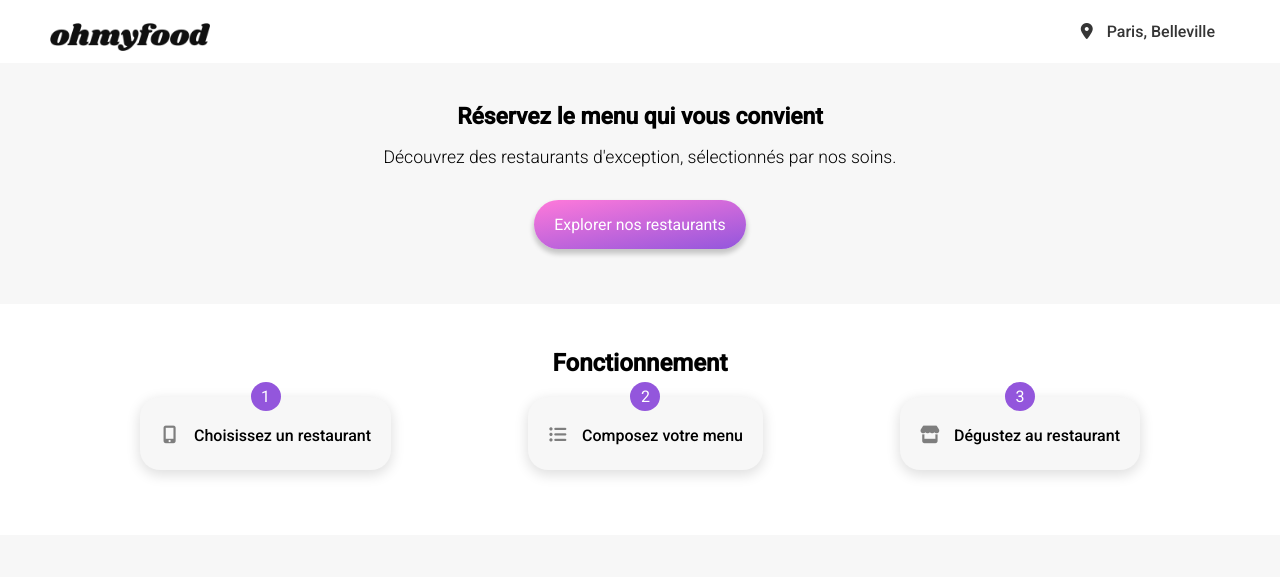
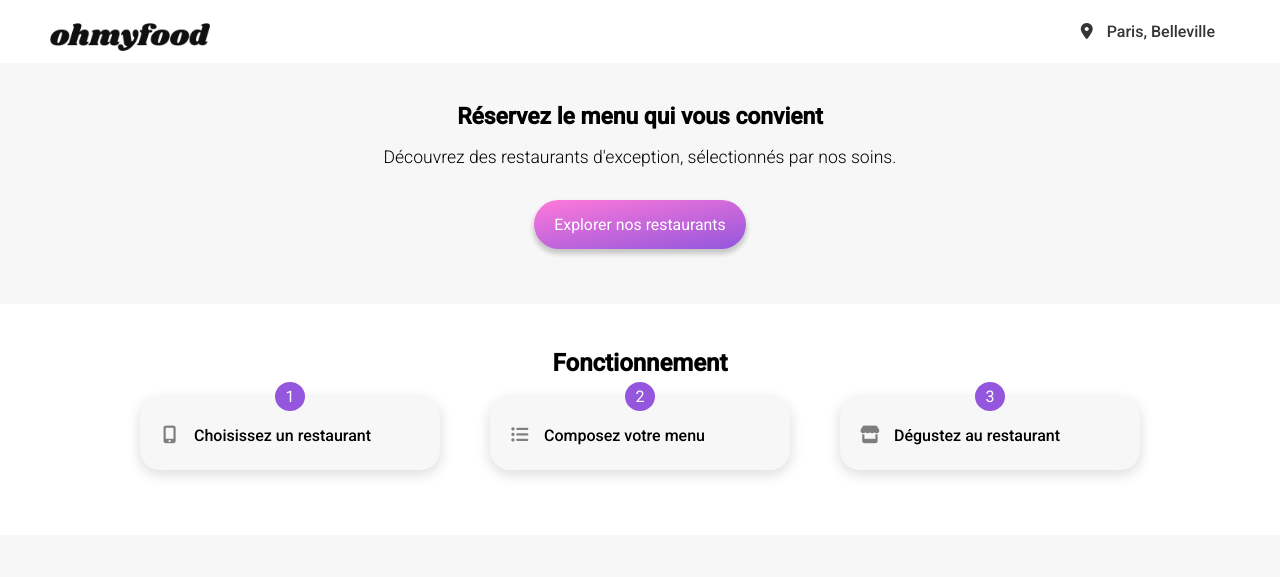
Before and after one commit to benpntier/ohmyfood, a website: page index.html in a window 1280 px wide. Shown: the top 577 px of the page. Drawn offline with Linux system fonts and the light colour scheme; a web font is replaced by a local one.

Commit message:
comments

```diff
--- a/sass/style.scss
+++ b/sass/style.scss
@@ -1,11 +1,13 @@
 /************************/
 /******* OhMyFood *******/
 /*** Benoît Pannetier ***/
-/***** Decembre 2022 ****/
+/******* Mars 2023 ******/
 /************************/
 
+/* Font */
 @import url('https://fonts.googleapis.com/css2?&family=Roboto:wght@300;400;500&family=Shrikhand&display=swap');
 
+// Colours
 $primary: #9356DC;
 $secondary: #FF79DA;
 $tertiary: #99E2D0;
@@ -16,6 +18,7 @@ $bg-tertiary: #EAEAEA;
 $dark-grey: #353535;
 $text-secondary: #FFFFFF;
 
+// Pseudo-hover
 @mixin pseudo-hover {
     position: absolute;
     content: "";
@@ -26,6 +29,7 @@ $text-secondary: #FFFFFF;
     z-index: -1;
 }
 
+/* Menu Fade In Animation */
 @keyframes platsFadeIn {
     0% {
         opacity: 0;
@@ -37,6 +41,7 @@ $text-secondary: #FFFFFF;
     }
 }
 
+/* Loader Fade Out Animation */
 @keyframes loaderFadeOut {
     0% {
         opacity: 1;
@@ -52,6 +57,7 @@ $text-secondary: #FFFFFF;
     }
 }
 
+/* Loader Spinner Rotation Animation */
 @keyframes spinnerRotation {
    0% {
        transform: rotate(0deg);
@@ -61,6 +67,7 @@ $text-secondary: #FFFFFF;
    }
 }
 
+/* Loader Fork Slide In Animation */
  @keyframes forkSlideIn {
     0% {
         transform: translateX(45px);
@@ -72,7 +79,8 @@ $text-secondary: #FFFFFF;
     }
  }
 
- @keyframes knifeSlideOut {
+/* Loader Knife Slide In Animation */
+@keyframes knifeSlideIn {
     0% {
         transform: translateX(-45px);
         opacity: 0;
@@ -83,6 +91,7 @@ $text-secondary: #FFFFFF;
     }
 }
 
+/* Loader Plate Fade In Animation */
 @keyframes plateFadeIn {
     0% {
         opacity: 0;
@@ -128,7 +137,7 @@ body {
         &--knife {
             width: 21px;
             direction: rtl;
-            animation-name: knifeSlideOut;
+            animation-name: knifeSlideIn;
 
         }
     }
@@ -629,7 +638,20 @@ section:last-child{
     }
 }
 
+/* Mobile (Large) */
+@media screen and (min-width: 475px) {
+    .fonctionnement {
+        &__list {
+            align-items: center;
+        }
+        &__item {
+            max-width: 260px;
+            width: 100%;
+        }
+    }
+}
 
+/* Tablet */
 @media screen and (min-width: 700px) {
 
     .fonctionnement {
@@ -693,8 +715,7 @@ section:last-child{
     }
 }
 
-
-
+/* Desktop */
 @media screen and (min-width: 991px) {
 
     .header {
```
Also changed, not shown: a-la-francaise.html (+8 -1 lines), index.html (+11 -1 lines), la-note-enchantee.html (+8 -1 lines), la-palette-du-gout.html (+8 -1 lines), le-delice-des-sens.html (+8 -1 lines), CSS/style.css, 1 other file. Lines whose indentation alone changed are shown as unchanged.
